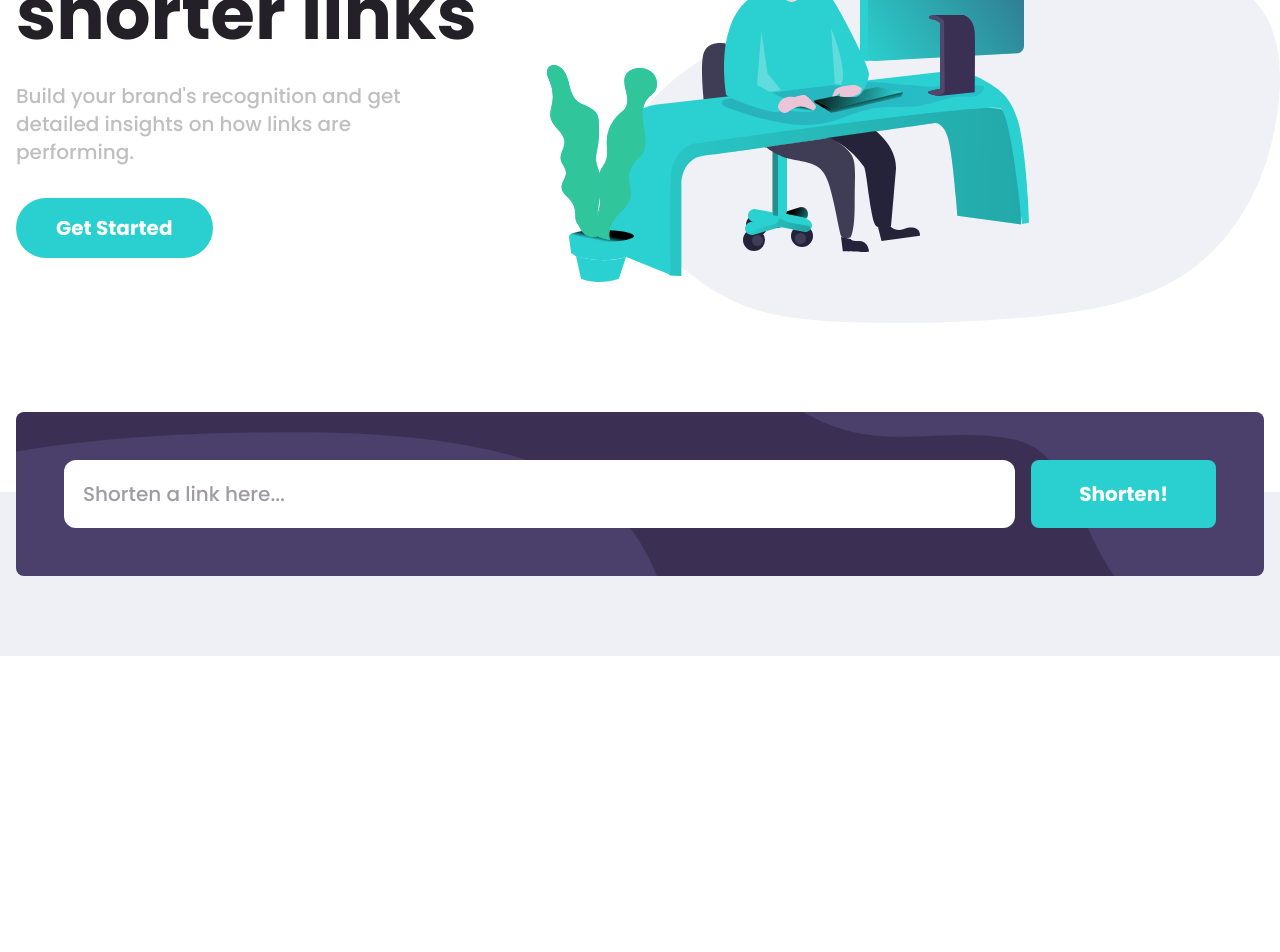
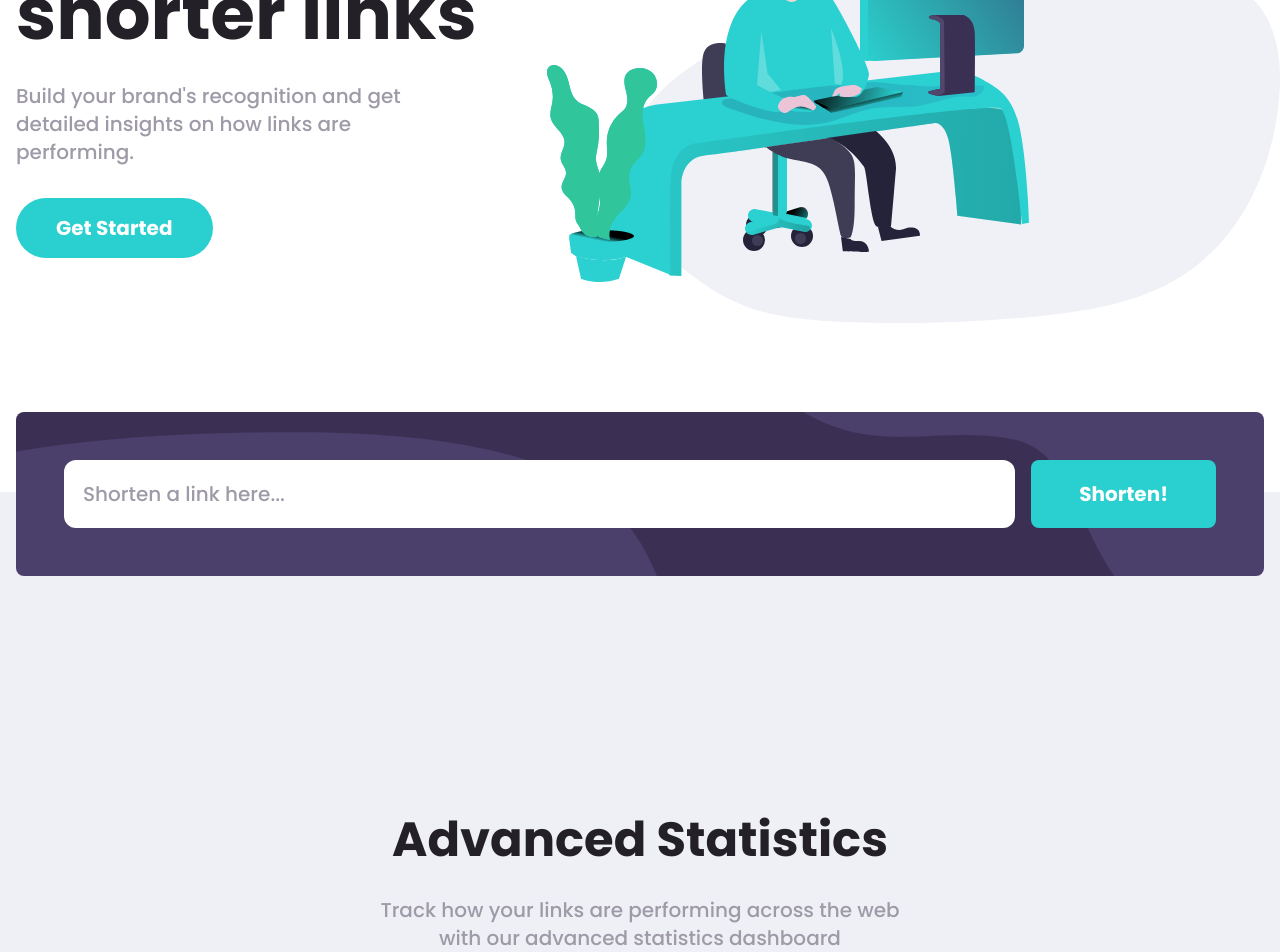
Before and after one commit to stove-jeebs/url-shortening-api, a React (Create React App) app: page / in a window 1280 px wide. Shown: the part 312-1264 px from the top of the page. Before the commit the page ends 1128 px from the top, so only its background shows below. Built offline with nearby package versions, Linux system fonts and the light colour scheme; the HTML template or start-up script is replaced by a standard one.

Commit message:
stats section

```diff
--- a/src/App.jsx
+++ b/src/App.jsx
@@ -1,6 +1,7 @@
 import Navbar from "./components/Navbar";
 import Hero from "./components/Hero";
 import Api from "./components/api/Api";
+import Info from "./components/info/Info.jsx";
 
 function App() {
   return (
@@ -9,6 +10,7 @@ function App() {
       <Hero />
       <div className="bg-stone">
         <Api />
+        <Info />
       </div>
     </div>
   );
--- a/src/components/Hero.jsx
+++ b/src/components/Hero.jsx
@@ -2,7 +2,7 @@ import heroImage from "../assets/illustration-working.svg";
 
 export default function Hero() {
   return (
-    <div className="flex flex-col md:flex-row-reverse text-center lg:text-left justify-center">
+    <section className="flex flex-col md:flex-row-reverse text-center lg:text-left justify-center">
       <div
         className="flex items-center min-h-[500px] w-full pt-[70vw] bg-[top_left_2rem]
 					bg-[length:100vw] lg:bg-auto md:bg-top lg:bg-right md:bg-[length:50vw]
@@ -14,7 +14,7 @@ export default function Hero() {
           <h1 className="font-bold text-4xl sm:text-5xl md:text-7xl text-veryDarkViolet">
             More than just shorter links
           </h1>
-          <p className="text-gray text-xl my-8 max-w-md">
+          <p className="text-grayishViolet text-xl my-8 max-w-md">
             Build your brand's recognition and get detailed insights on how
             links are performing.
           </p>
@@ -26,6 +26,6 @@ export default function Hero() {
           </button>
         </div>
       </div>
-    </div>
+    </section>
   );
 }
--- a/src/components/api/Api.jsx
+++ b/src/components/api/Api.jsx
@@ -64,7 +64,7 @@ export default function Api() {
   ));
 
   return (
-    <div className="container my-40 -translate-y-20">
+    <section className="container my-40 -translate-y-20">
       <form
         onSubmit={onSubmit}
         action="/#"
@@ -89,9 +89,9 @@ export default function Api() {
             type="text"
             className={`${
               isValid
-                ? "border-transparent text-veryDarkViolet focus:border-primary"
-                : "border-warning text-warning focus:border-warning"
-            } rounded-xl px-4 py-3 text-xl placeholder:text-grayishViolet
+                ? "border-transparent text-veryDarkViolet focus:border-primary placeholder:text-grayishViolet"
+                : "border-warning text-warning focus:border-warning placeholder:text-warning"
+            } rounded-xl px-4 py-3 text-xl
 						focus:outline-none border-[3px] flex-1`}
             placeholder="Shorten a link here..."
           />
@@ -108,6 +108,6 @@ export default function Api() {
 
       {/* Api cards */}
       {cards}
-    </div>
+    </section>
   );
 }
--- a/src/components/info/Info.jsx
+++ b/src/components/info/Info.jsx
@@ -1,20 +1,18 @@
-import Card from "./InfoCards";
-
 export default function Info() {
   return (
-    <div>
-      <div>
-        <h1>Advanced Statistics</h1>
-        <p>
+    <section>
+      {/* title */}
+      <div className="container max-w-xl text-center">
+        <h1 className="text-5xl text-veryDarkViolet font-bold mb-8">
+          Advanced Statistics
+        </h1>
+        <p className="text-grayishViolet text-xl">
           Track how your links are performing across the web with our advanced
           statistics dashboard
         </p>
       </div>
-      <div>
-        <Card />
-        <Card />
-        <Card />
-      </div>
-    </div>
+      {/* information cards */}
+      <div></div>
+    </section>
   );
 }
--- a/src/components/info/InfoCards.jsx
+++ b/src/components/info/InfoCards.jsx
@@ -0,0 +1,7 @@
+export default function InfoCards() {
+  return (
+    <div>
+      <div></div>
+    </div>
+  );
+}
```
